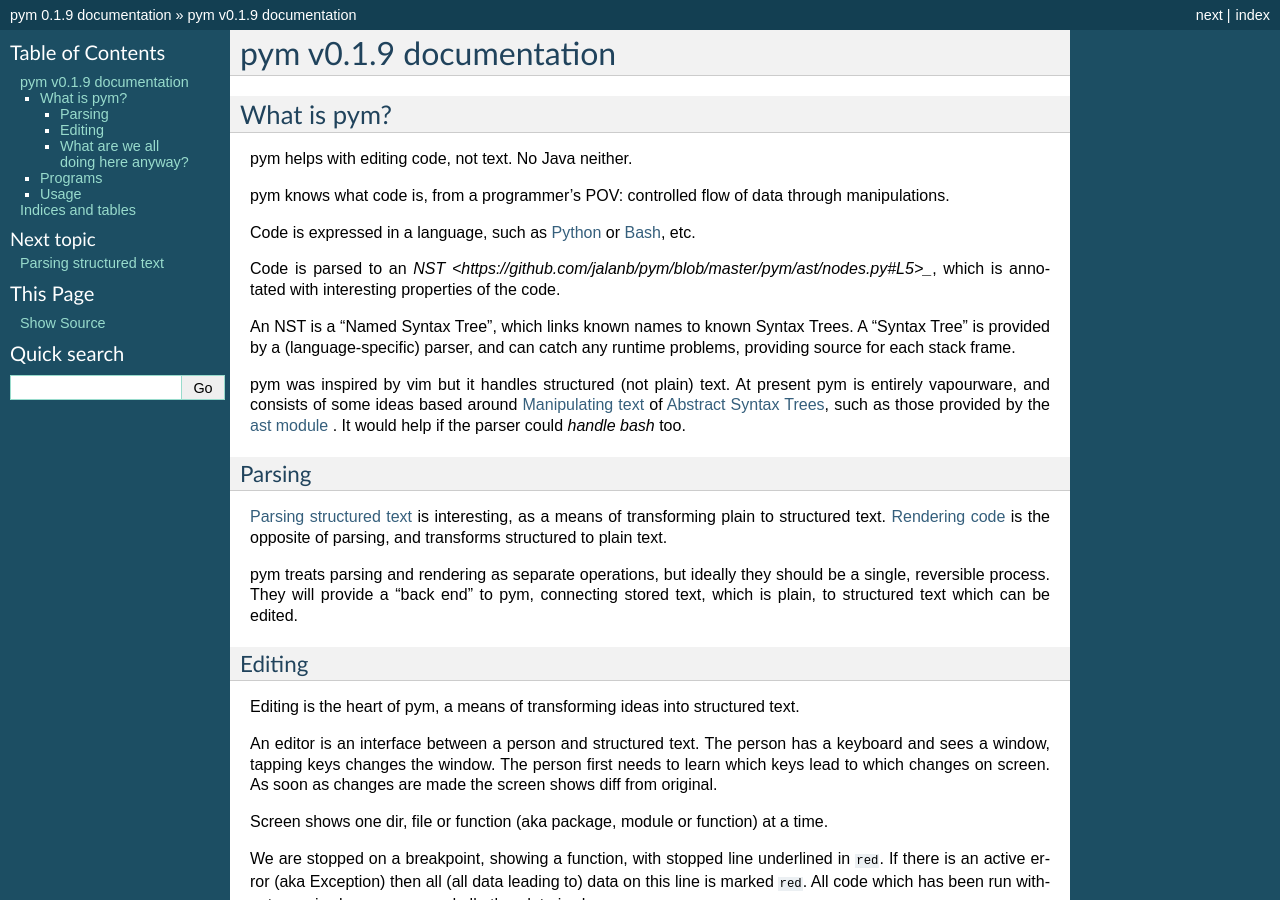
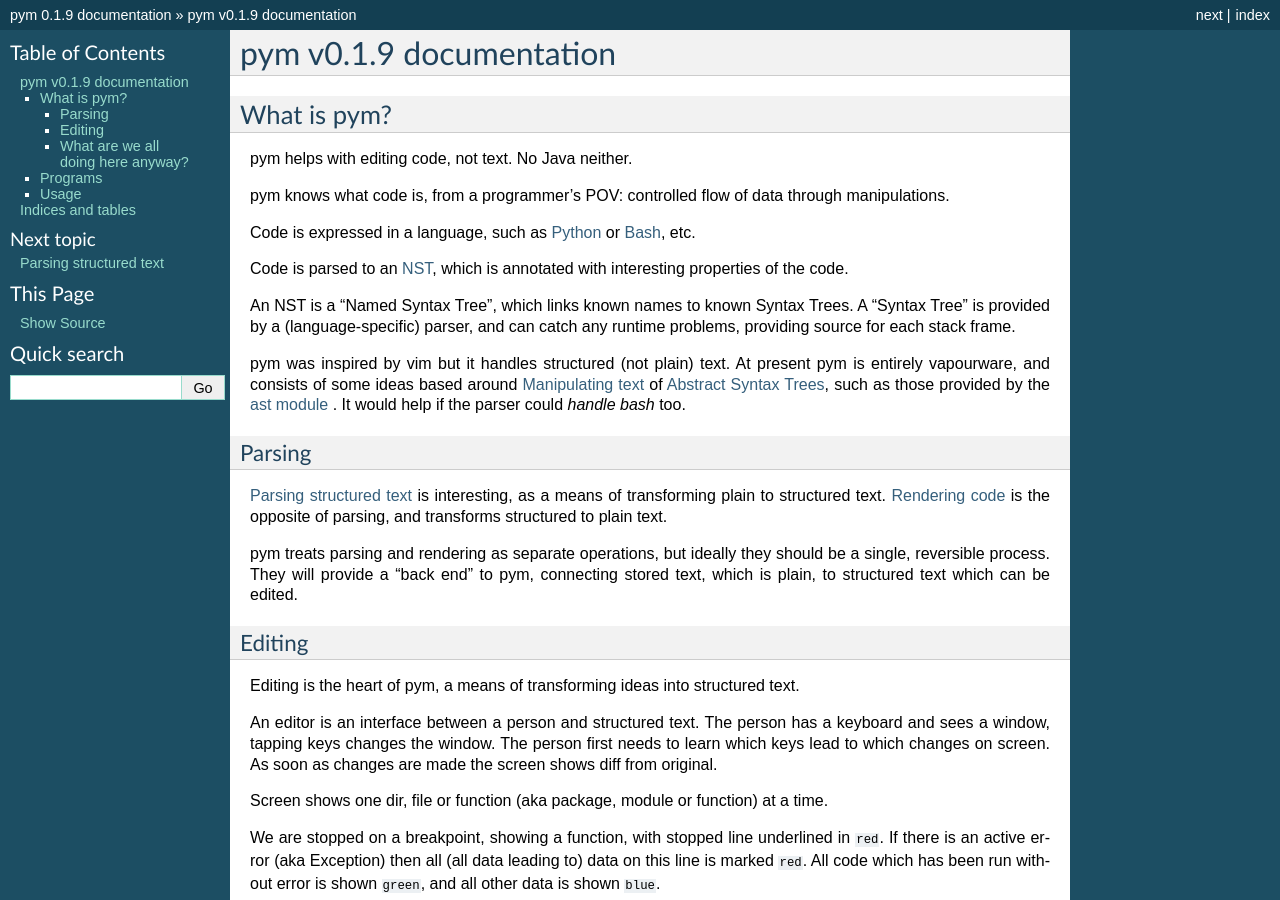
Before and after one commit to jalanb/pym, a Sphinx documentation site: the page built from docs/index.rst, in a window 1280 px wide and 900 px high. Built offline with Sphinx 7.4.7, drawn with Linux system fonts in a browser that asks for light colours; formulas are drawn with MathJax 3; cross-references to code outside the pages are shown as plain code.

Commit message:
Link typo

```diff
--- a/docs/index.rst
+++ b/docs/index.rst
@@ -23,7 +23,7 @@ pym knows what code is, from a programmer's POV: controlled flow of data through
 
 Code is expressed in a language, such as `Python <https://github.com/jalanb/pym/blob/master/pym/ast/parse.py#L9>`_ or `Bash <https://github.com/jalanb/parsher/blob/master/parsher/__init__.py#L9>`_, etc.
 
-Code is parsed to an `NST <https://github.com/jalanb/pym/blob/master/pym/ast/nodes.py#L5>_`, which is annotated with interesting properties of the code.
+Code is parsed to an `NST <https://github.com/jalanb/pym/blob/master/pym/ast/nodes.py#L5>`_, which is annotated with interesting properties of the code.
 
 An NST is a "Named Syntax Tree", which links known names to known Syntax Trees. A "Syntax Tree" is provided by a (language-specific) parser, and can catch any runtime problems, providing source for each stack frame.
 
```
